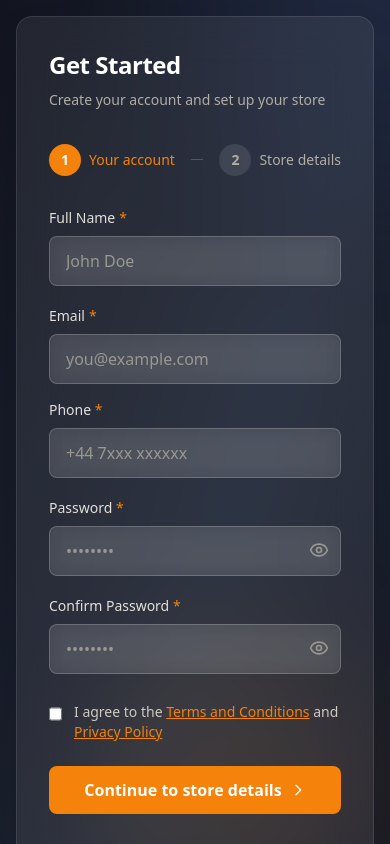
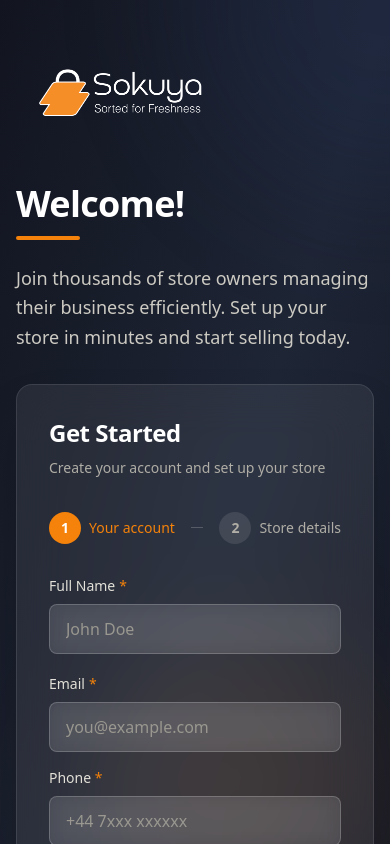
Before and after one commit to Sokuya-ltd/store_web, a React (Vite) app: page /onboarding in a window 390 px wide. Shown: the top 844 px of the page. Built offline with nearby package versions, Linux system fonts and the light colour scheme.

Commit message:
feat: adjust layout order in OnboardingLayout component for improved UI consistency

```diff
--- a/src/pages/Onboarding/OnboardingLayout.jsx
+++ b/src/pages/Onboarding/OnboardingLayout.jsx
@@ -109,7 +109,7 @@
             <div className="w-full max-w-6xl relative z-10">
                 <div className="grid grid-cols-1 lg:grid-cols-2 gap-8 lg:gap-12">
                     {/* Left Content */}
-                    <div className="flex flex-col justify-center order-2 lg:order-1">
+                    <div className="flex flex-col justify-center order-1 lg:order-1">
                         <div className="text-white space-y-6">
                             <img src={logo} alt="Sokuya" className="h-40 w-auto mb-2" />
                             <div>
@@ -126,7 +126,7 @@
                     </div>
 
                     {/* Right Content - Form */}
-                    <div className="order-1 lg:order-2">
+                    <div className="order-2 lg:order-2">
                         <div className="bg-white/7 backdrop-blur-xl border border-white/10 rounded-2xl p-8 shadow-2xl">
                             <h2 className="text-2xl font-bold text-white mb-2">
                                 Get Started
```
Also changed, not shown: 1 other file (tests, documents, lock files or other folders).
